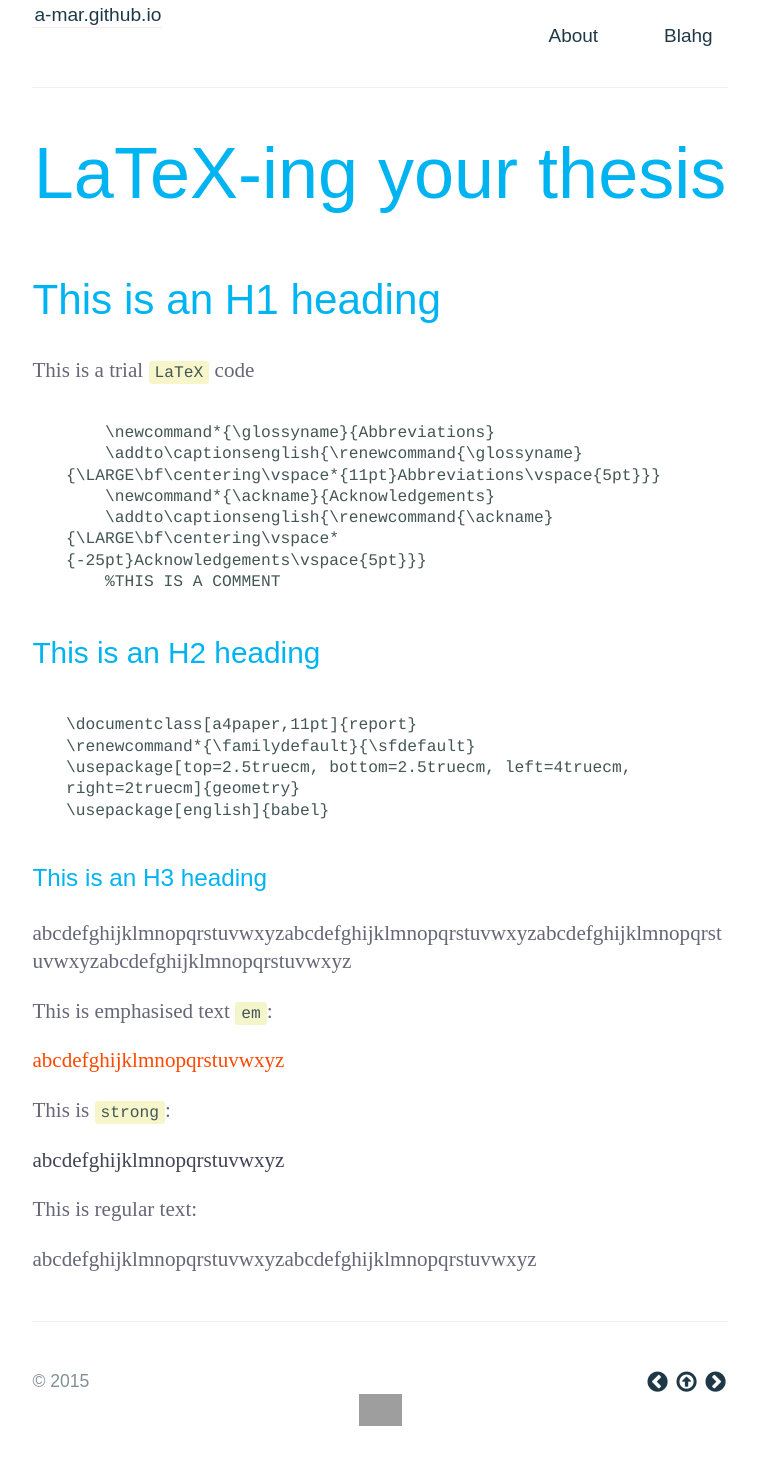
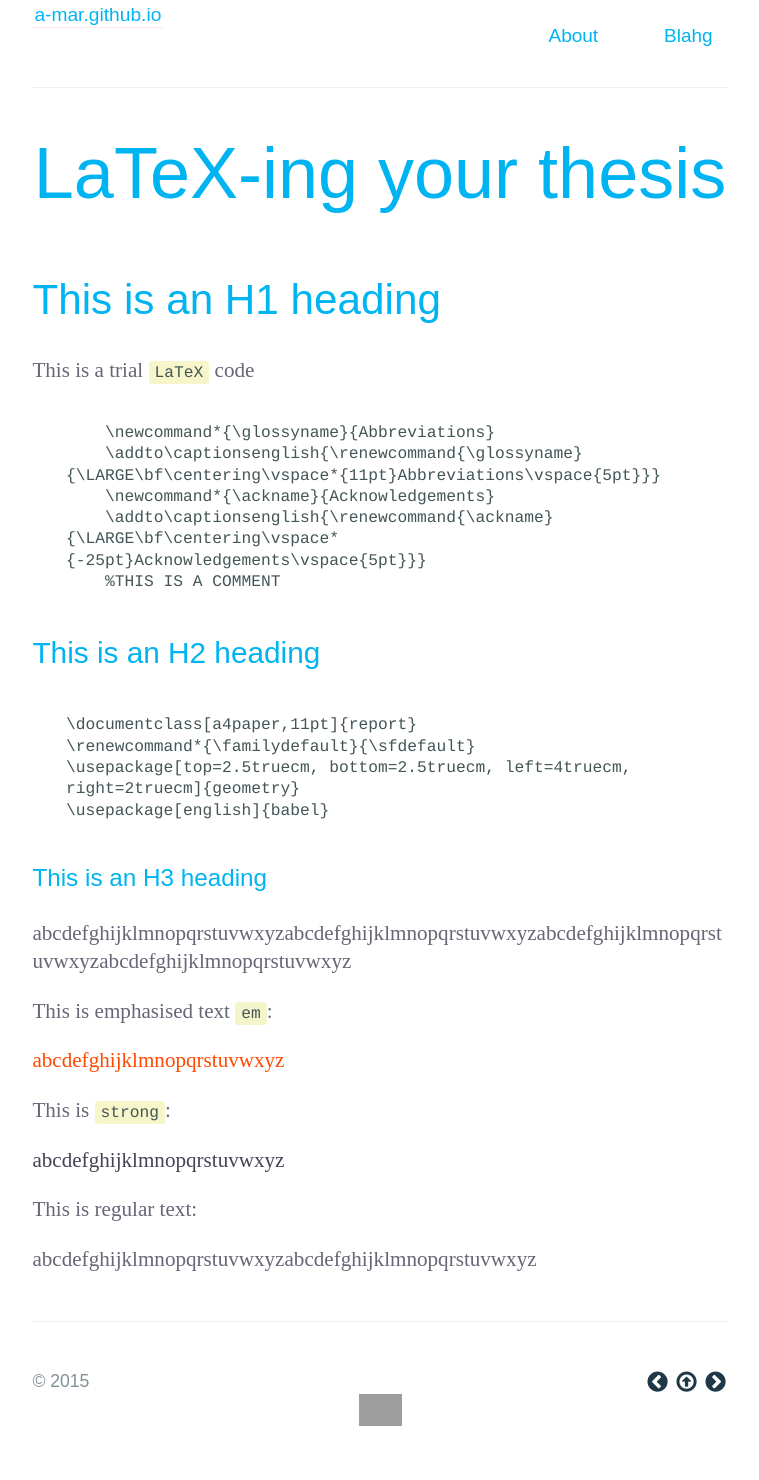
Before and after one commit to a-mar/blahg, a Jekyll site: the page built from index.html, in a window 1280 px wide. Shown: the whole page, without its empty margins (260-1019 px from the left). Built offline with Jekyll 4.4.1, drawn with Linux system fonts in a browser that asks for light colours; nearby versions of some CDN libraries; some web fonts are replaced; Markdown is read by kramdown in place of the engine named in the settings; grey boxes are pictures that could not be loaded.

Commit message:
Update main.css

```diff
--- a/stylesheets/main.css
+++ b/stylesheets/main.css
@@ -214,6 +214,17 @@ h6 {
   font-family:'Nuvo', sans-serif;
   font-weight: normal;
   font-style: normal;
+    a {
+      color:#00B4F1;
+      font-family:'Nuvo', sans-serif;
+      font-weight: normal;
+      font-style: normal; }
+    a:hover {
+      color: rgba(0,180,241,0.5);
+      background-color:none;
+      font-family:'Nuvo', sans-serif;
+      font-weight: normal;
+      font-style: normal; }
 }
 
 #header-left {
@@ -226,24 +237,6 @@ h6 {
   text-align:right;
   margin-right:0;
   overflow: hidden;
-}
-
-header a {
-  margin-bottom:0;
-  padding-bottom:0;
-  color:#00B4F1;
-  font-family:'Nuvo', sans-serif;
-  font-weight: normal;
-  font-style: normal;
-}
-  header a:hover {
-  margin-bottom:0;
-  padding-bottom:0;
-  color: rgba(0,180,241,0.5);
-  background-color:none;
-  font-family:'Nuvo', sans-serif;
-  font-weight: normal;
-  font-style: normal;
 }
 
 /* Page header */
```
